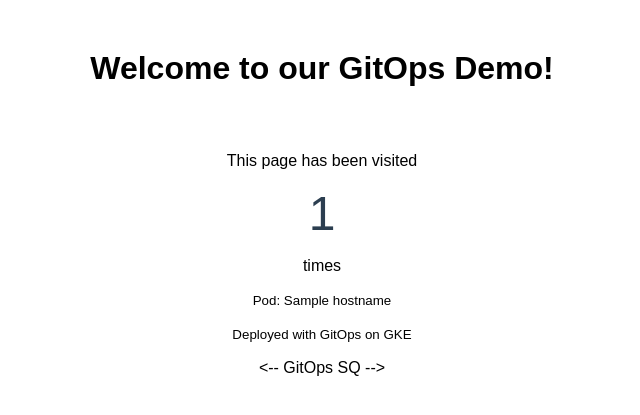
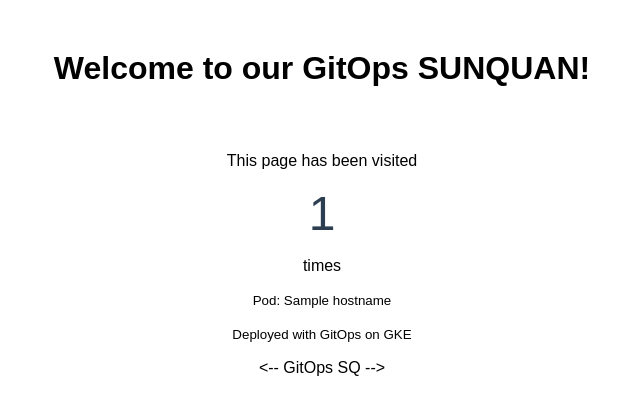
Before and after one commit to chouleang/visitor-app-gitops, a Flask app: template app/templates/index.html in a window 1280 px wide. Shown: the top 415 px of the page, without its empty margins (318-958 px from the left). Run offline with Flask 3, Linux system fonts and the light colour scheme; the template is opened without the code that fills it: most values are stand-ins (such as "Sample title", 1, 10 or a date in 2020).

Commit message:
test-scale

```diff
--- a/app/templates/index.html
+++ b/app/templates/index.html
@@ -1,7 +1,7 @@
 <!DOCTYPE html>
 <html>
 <head>
-    <title>Visitor Counter - GitOps Demo</title>
+    <title>Visitor Counter - GitOps SQ</title>
     <style>
         body { font-family: Arial, sans-serif; text-align: center; margin-top: 50px; }
         .counter { font-size: 3em; color: #2c3e50; }
@@ -19,7 +19,7 @@
 </head>
 <body>
     <div class="container">
-        <h1>Welcome to our GitOps Demo!</h1>
+        <h1>Welcome to our GitOps SUNQUAN!</h1>
         <div class="environment {{ environment }}">{{ environment.upper() }}</div>
         <p>This page has been visited</p>
         <div class="counter">{{ count }}</div>
```
